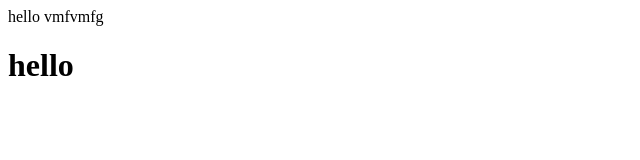
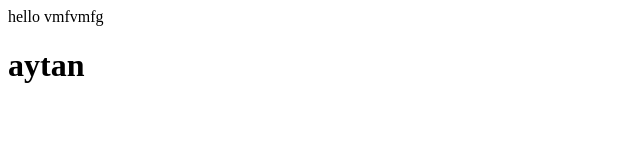
Before and after one commit to aytankhaligli/Test, a plain HTML site: page index.html in a window 1280 px wide. Shown: the full height of the page, 0-640 px from the left. Drawn offline with Linux system fonts and the light colour scheme.

Commit message:
Update index.html

```diff
--- a/index.html
+++ b/index.html
@@ -7,6 +7,6 @@
   </head>
   <body>
     hello vmfvmfg
-    <h1>hello</h1>
+    <h1>aytan</h1>
   </body>
 </html>
```
